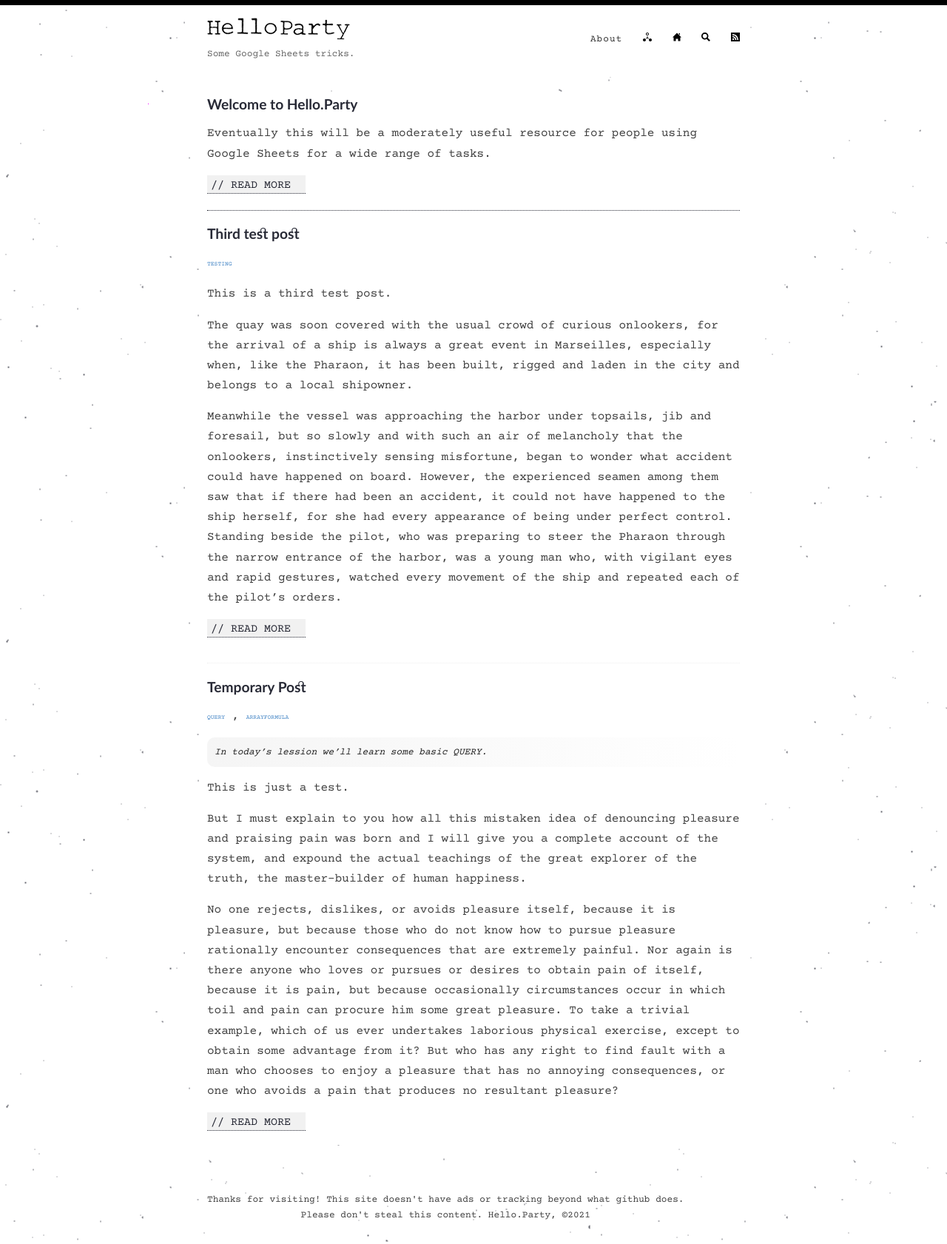
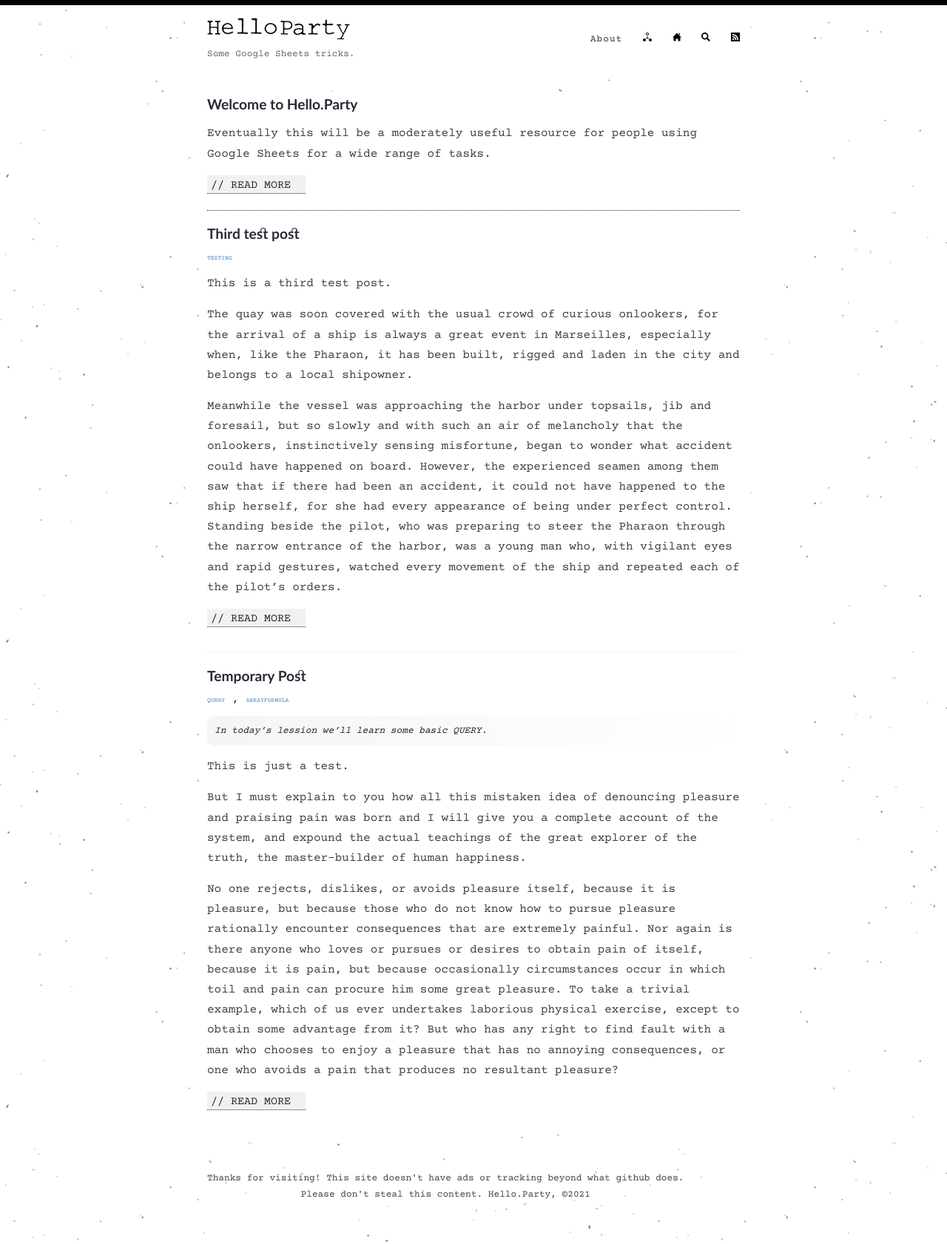
Before and after one commit to hello-party/hello-party-old.github.io, a Jekyll site: the page built from index.html, in a window 1280 px wide. Shown: the whole page at 74% size. Built offline with Jekyll 4.4.1, drawn with Linux system fonts in a browser that asks for light colours; the list of posts is cut into pages by our own code.

Commit message:
Update style.scss

```diff
--- a/assets/style.scss
+++ b/assets/style.scss
@@ -125,6 +125,10 @@ h4 {
 div#pinned {
     padding: 0px 0px 20px 0px;
     border-bottom: 1px dotted #282a36;
+}
+
+div#smallCategories {
+    line-height: 10px;
 }
 
 #smallCategories a {
```
